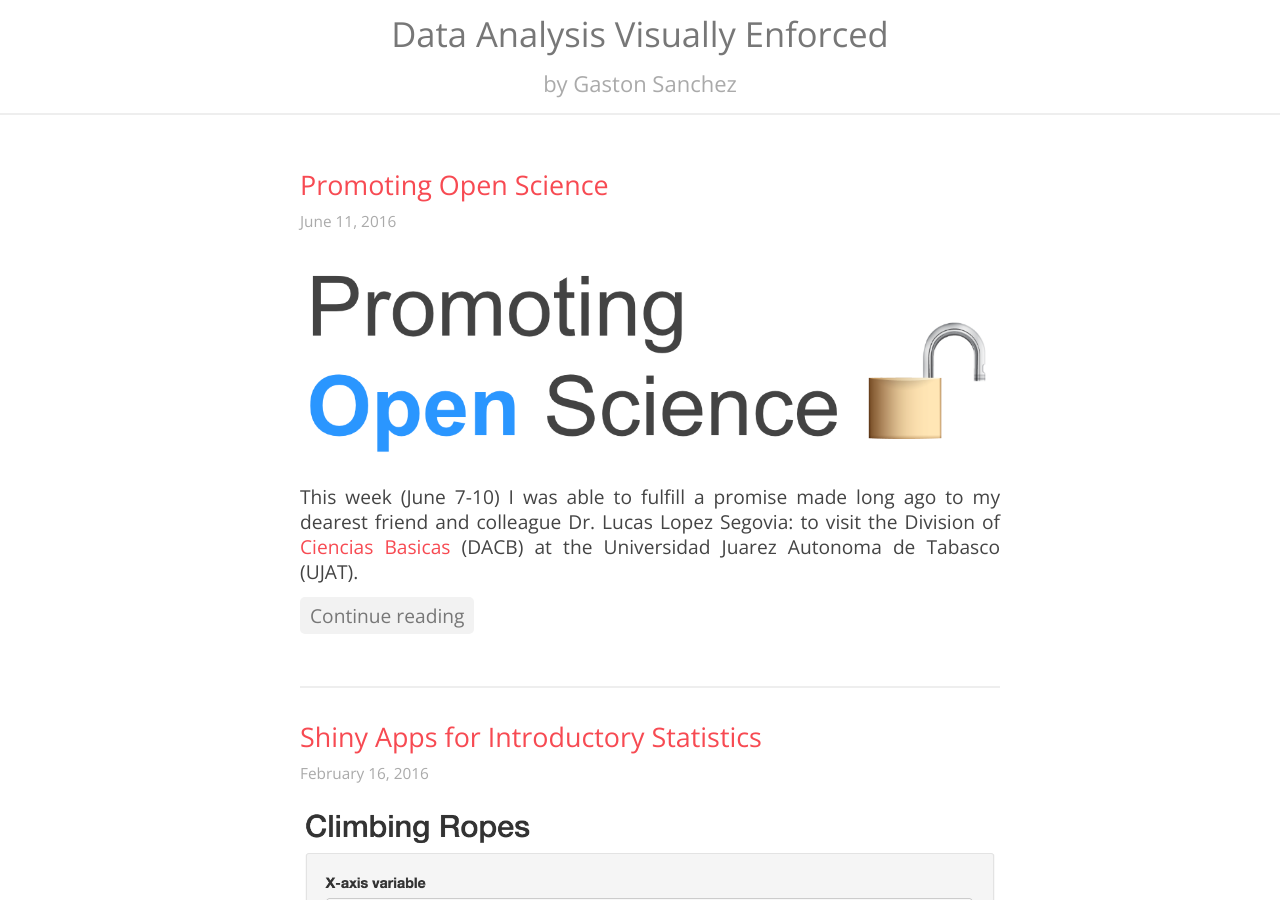
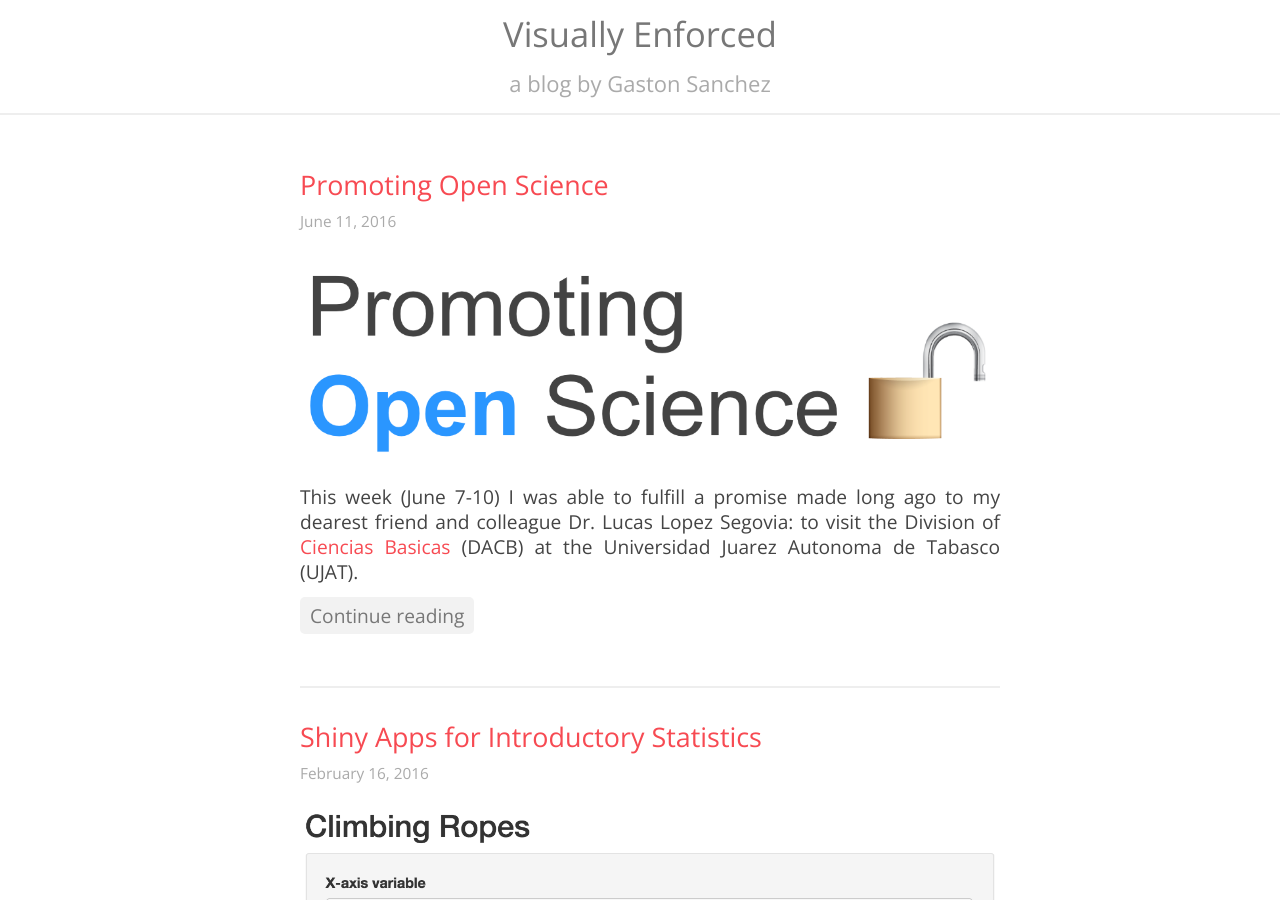
Before and after one commit to gastonstat/visually-enforced, a Jekyll site: the page built from index.html, in a window 1280 px wide and 900 px high. Built offline with Jekyll 4.4.1, drawn with Linux system fonts in a browser that asks for light colours.

Commit message:
includes: add trailing / to site.baseurl tag

```diff
--- a/_includes/header.html
+++ b/_includes/header.html
@@ -1,4 +1,4 @@
 
-<h1><a href="{{ site.baseurl }}">Data Analysis Visually Enforced</a></h1>
-<h4>by <a href="http://gastonsanchez.com" target="_blank">Gaston Sanchez</a></h4>
+<h1><a href="{{ site.baseurl }}/">Visually Enforced</a></h1>
+<h4>a blog by <a href="http://gastonsanchez.com" target="_blank">Gaston Sanchez</a></h4>
 <hr>
```
